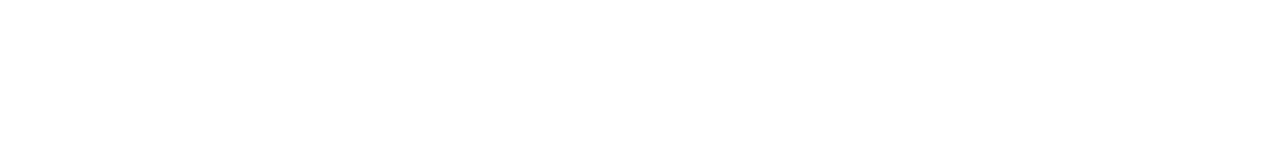
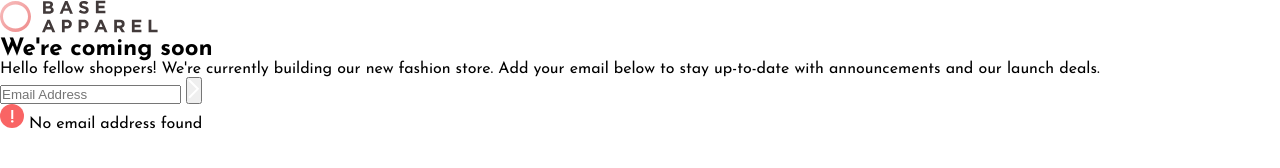
Before and after one commit to naskriK/BaseApparel, a plain HTML site: page index.html in a window 1280 px wide. Drawn offline with Linux system fonts and the light colour scheme.

Commit message:
feat: html
Setup HTML structure.

```diff
--- a/index.html
+++ b/index.html
@@ -21,5 +21,52 @@
     />
     <title>Frontend Mentor | Base Apparel coming soon page</title>
   </head>
-  <body></body>
+  <body>
+    <div class="content">
+      <div class="wrapper">
+        <section class="hero">
+          <a href="#" class="logo">
+            <img
+              src="./src/assets/images/logo.svg"
+              alt="Base Apparel"
+              class="logo__image"
+            />
+          </a>
+          <h1 class="hero__title">
+            <span class="hero__special">We're</span>
+            coming soon
+          </h1>
+          <p class="hero__description">
+            Hello fellow shoppers! We're currently building our new fashion
+            store. Add your email below to stay up-to-date with announcements
+            and our launch deals.
+          </p>
+          <form class="form">
+            <div class="form__item">
+              <input
+                type="text"
+                placeholder="Email Address"
+                class="form__input"
+              />
+              <button class="btn btn--form" aria-label="Send">
+                <img
+                  src="./src/assets/images/icon-arrow.svg"
+                  alt=""
+                  class="btn__image"
+                />
+              </button>
+            </div>
+            <p class="form__error">
+              <img
+                src="./src/assets/images/icon-error.svg"
+                alt=""
+                class="error__image"
+              />
+              <span>No email address found</span>
+            </p>
+          </form>
+        </section>
+      </div>
+    </div>
+  </body>
 </html>
--- a/src/style/style.css
+++ b/src/style/style.css
@@ -61,3 +61,15 @@
     hsl(0, 74%, 74%)
   );
 }
+
+*,
+*::before,
+*::after {
+  margin: 0;
+  padding: 0;
+  box-sizing: border-box;
+}
+
+body {
+  font-family: var(--primary-ff);
+}
```
